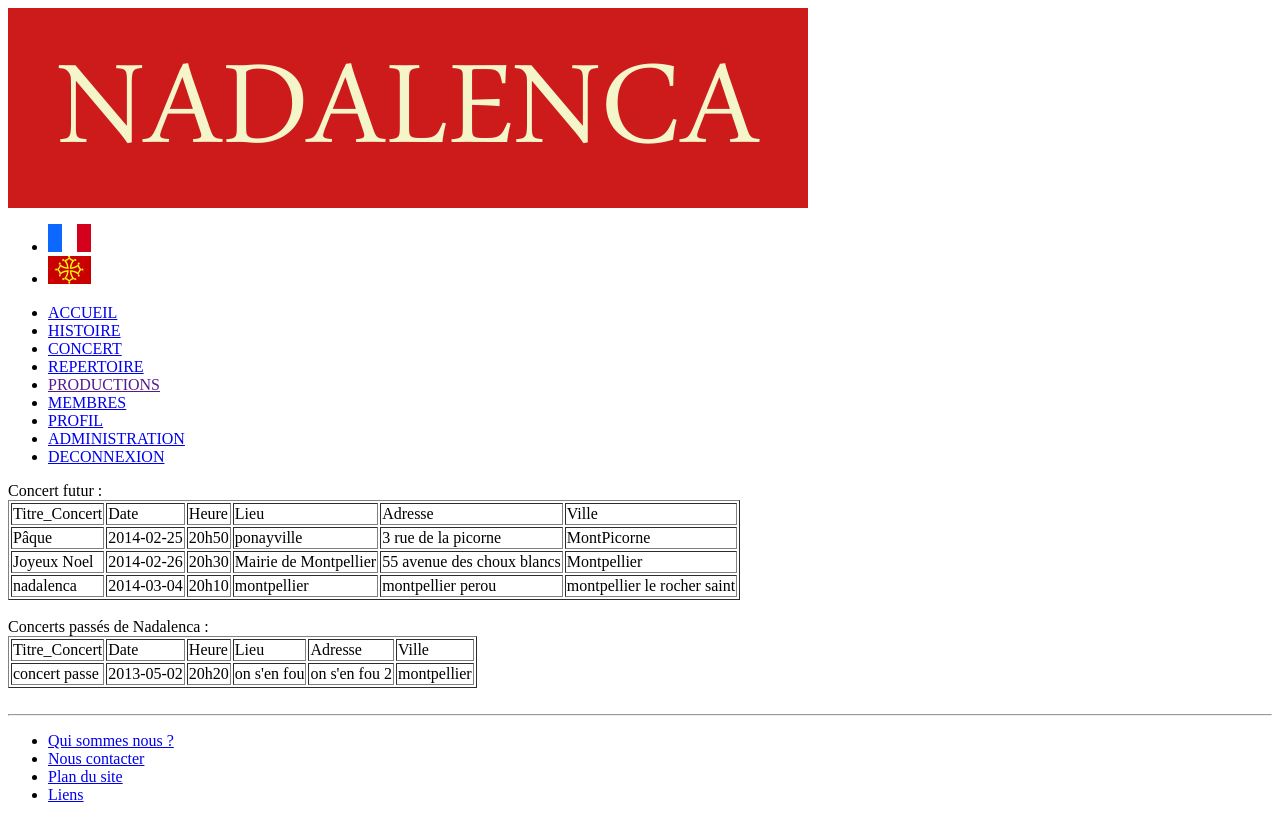
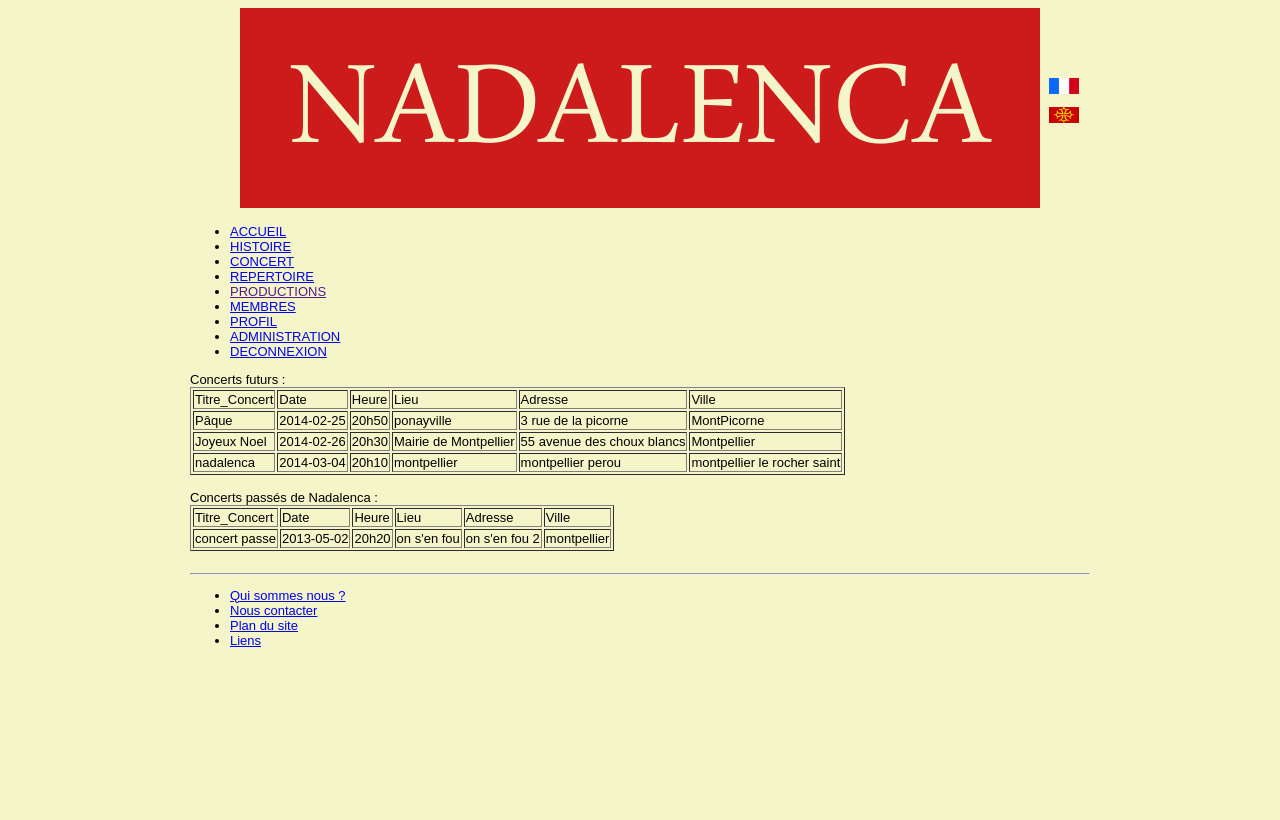
Before and after one commit to TiercelinQ/Nadalenca, a PHP site: page /Controleur/controlConcert.php in a window 1280 px wide. After the commit the page ends 647 px from the top, so only its background shows below. Run offline with PHP 8.4, Linux system fonts and the light colour scheme; the visitor is signed in with stand-in values (Sample User, id 1); data comes from the database, SQL or seed files in the repository.

Commit message:
Modif fautes controleurs Am

```diff
--- a/Controleur/controlAccueil.php
+++ b/Controleur/controlAccueil.php
@@ -2,7 +2,7 @@
 <!DOCTYPE html>
 <html>
 	<head>
-		<title>ACCUEIL</title>
+		<title>Accueil</title>
 			<meta charset="utf-8" />
 			<link rel="stylesheet" href="../style.css" />
 	</head>
--- a/Controleur/controlConcert.php
+++ b/Controleur/controlConcert.php
@@ -1,3 +1,11 @@
+<!DOCTYPE html>
+<html>
+	<head>
+		<title>Concerts</title>
+			<meta charset="utf-8" />
+			<link rel="stylesheet" href="../style.css" />
+	</head>
+
 <?php
 include ("./config.php");
 include("./menu.php");
--- a/Vue/viewConcert.php
+++ b/Vue/viewConcert.php
@@ -1,4 +1,4 @@
-Concert futur :
+Concerts futurs :
 		<table border = "1">
 			<tr>
 				<td>Titre_Concert</td>
```
Also changed, not shown: Controleur/controlProfil.php (+10 -1 lines), Vue/viewValidProfil.php (+0 -8 lines).
